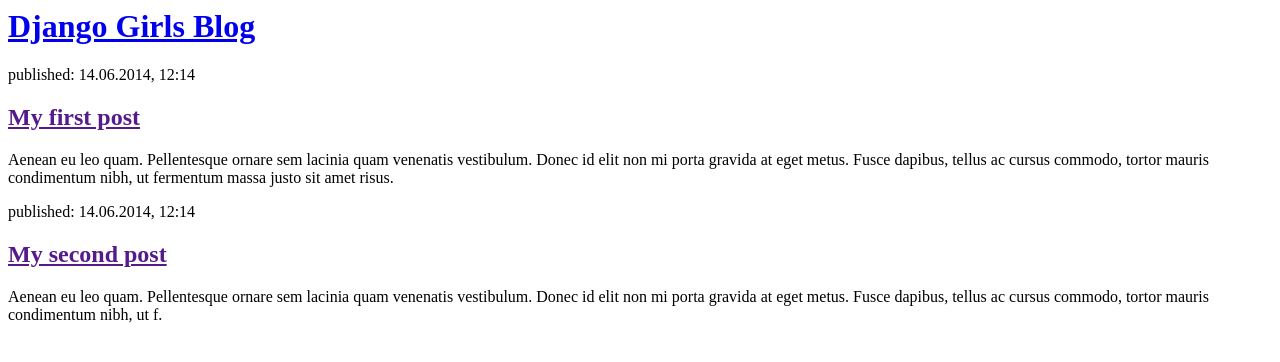
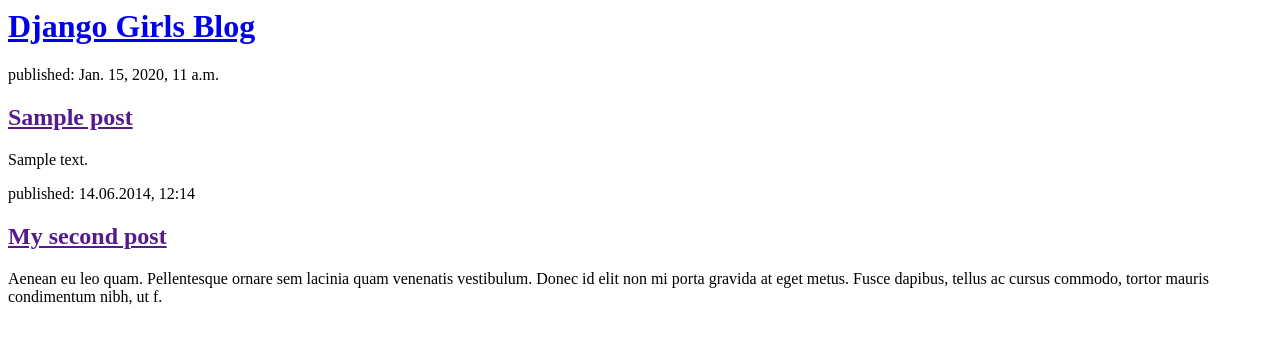
Before and after one commit to Aendera/my-first-blog, a Django app: page / in a window 1280 px wide. Shown: the top 362 px of the page. Run offline with Django 3.2, Linux system fonts and the light colour scheme; tables that the repository leaves empty hold one stand-in row (values such as "Sample post").

Commit message:
Modified templates to display posts from database

```diff
--- a/blog/templates/blog/post_list.html
+++ b/blog/templates/blog/post_list.html
@@ -6,15 +6,13 @@
         <div>
             <h1><a href="/">Django Girls Blog</a></h1>
         </div>
-
+{% for post in posts %}
         <div>
-            <p>published: 14.06.2014, 12:14</p>
-            <h2><a href="">My first post</a></h2>
-            <p>Aenean eu leo quam. Pellentesque ornare sem lacinia quam venenatis vestibulum. Donec
-id elit non mi porta gravida at eget metus. Fusce dapibus, tellus ac cursus commodo, tortor mauris
-condimentum nibh, ut fermentum massa justo sit amet risus.</p>
+            <p>published: {{ post.published_date}}</p>
+            <h2><a href="">{{post.title}}</a></h2>
+            <p>{{post.text|linebreaksbr}}</p>
         </div>
-
+{% endfor %}
         <div>
             <p>published: 14.06.2014, 12:14</p>
             <h2><a href="">My second post</a></h2>
--- a/blog/views.py
+++ b/blog/views.py
@@ -1,5 +1,8 @@
 from django.shortcuts import render
+from django.utils import timezone
+from .models import Post
 
 # Create your views here.
 def post_list(request):
-    return render(request,'blog/post_list.html',{})
+    posts=Post.objects.filter(published_date__lte=timezone.now()).order_by("published_date")
+    return render(request,'blog/post_list.html',{"posts":posts})
```
